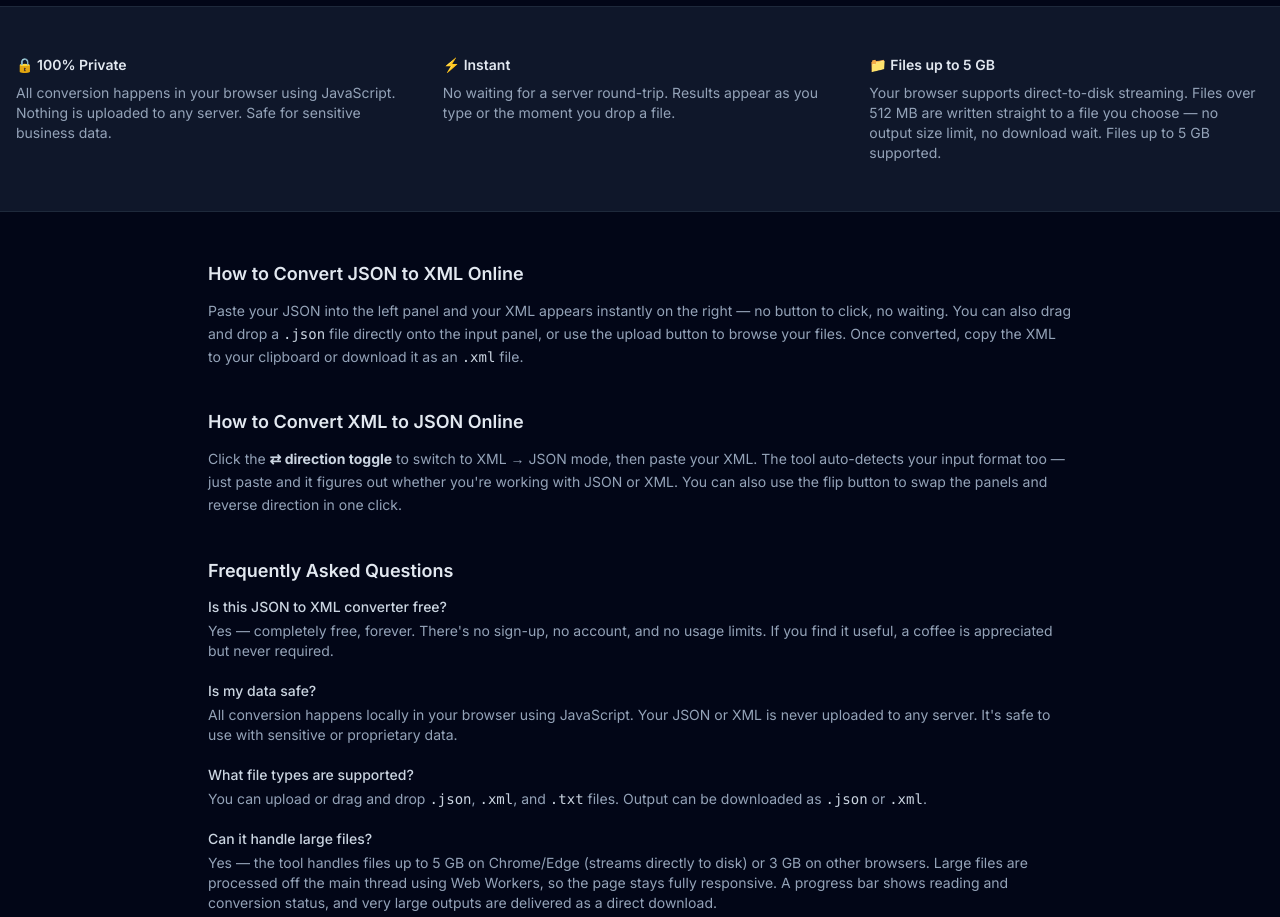
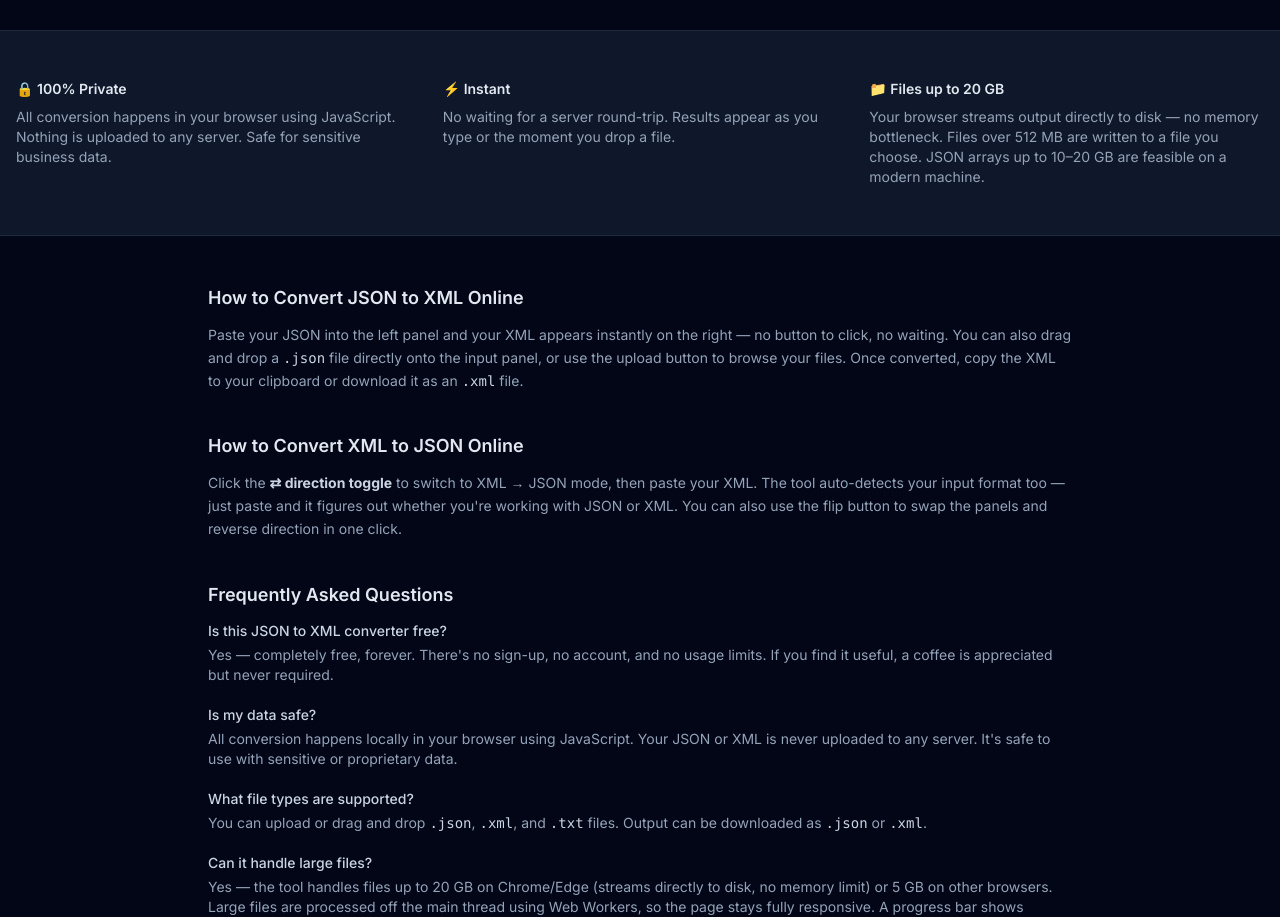
Before and after one commit to mathamagician/json2xml, a Next.js app: page / in a window 1280 px wide. Shown: the part 838-1755 px from the top of the page. Built offline with nearby package versions, Linux system fonts and the light colour scheme.

Commit message:
Raise Chrome/Edge file size limit to 20 GB, update all copy and caps

```diff
--- a/app/layout.tsx
+++ b/app/layout.tsx
@@ -9,7 +9,7 @@ export const metadata: Metadata = {
   metadataBase: new URL("https://json2xml.com"),
   title: "JSON2XML — Free JSON ↔ XML Converter Online",
   description:
-    "Convert JSON to XML or XML to JSON instantly in your browser. Handles files up to 5 GB (Chrome/Edge) or 3 GB (other browsers). Free, private, no sign-up — your data stays on your machine.",
+    "Convert JSON to XML or XML to JSON instantly in your browser. Handles files up to 20 GB (Chrome/Edge) or 5 GB (other browsers). Free, private, no sign-up — your data stays on your machine.",
   keywords: [
     "json to xml",
     "xml to json",
--- a/app/page.tsx
+++ b/app/page.tsx
@@ -12,7 +12,7 @@ const jsonLd = {
   name: "JSON2XML — Free JSON ↔ XML Converter",
   url: "https://json2xml.com",
   description:
-    "Free online tool to convert JSON to XML or XML to JSON instantly in your browser. Handles files up to 5 GB (Chrome/Edge) or 3 GB (other browsers). No sign-up, no uploads — 100% private.",
+    "Free online tool to convert JSON to XML or XML to JSON instantly in your browser. Handles files up to 20 GB (Chrome/Edge) or 5 GB (other browsers). No sign-up, no uploads — 100% private.",
   applicationCategory: "DeveloperApplication",
   operatingSystem: "Any",
   offers: {
@@ -41,7 +41,7 @@ const faqSchemaItems = [
   {
     question: "Can it handle large files?",
     answer:
-      "Yes — the tool handles files up to 5 GB on Chrome/Edge (streams directly to disk) or 3 GB on other browsers. Large files are processed off the main thread using Web Workers, so the page stays fully responsive. A progress bar shows reading and conversion status, and very large outputs are delivered as a direct download.",
+      "Yes — the tool handles files up to 20 GB on Chrome/Edge (streams directly to disk, no memory limit) or 5 GB on other browsers. Large files are processed off the main thread using Web Workers, so the page stays fully responsive. A progress bar shows reading and conversion status, and very large outputs are delivered as a direct download.",
   },
 ];
 
@@ -70,7 +70,7 @@ const faqItems: FaqItem[] = [
   {
     question: "Can it handle large files?",
     answer:
-      "Yes — the tool handles files up to 5 GB on Chrome/Edge (streams directly to disk) or 3 GB on other browsers. Large files are processed off the main thread using Web Workers, so the page stays fully responsive. A progress bar shows reading and conversion status, and very large outputs are delivered as a direct download.",
+      "Yes — the tool handles files up to 20 GB on Chrome/Edge (streams directly to disk, no memory limit) or 5 GB on other browsers. Large files are processed off the main thread using Web Workers, so the page stays fully responsive. A progress bar shows reading and conversion status, and very large outputs are delivered as a direct download.",
   },
 ];
 
@@ -95,7 +95,7 @@ export default function Home() {
             Free JSON ↔ XML Converter
           </h1>
           <p className="text-slate-400 max-w-xl mx-auto">
-            Paste, upload, or drag &amp; drop files up to 5 GB. Converts instantly in your
+            Paste, upload, or drag &amp; drop files up to 20 GB (Chrome/Edge) or 5 GB. Converts instantly in your
             browser —{" "}
             <strong className="text-slate-300">your data never leaves your machine.</strong>
           </p>
--- a/app/xml-to-json/page.tsx
+++ b/app/xml-to-json/page.tsx
@@ -10,7 +10,7 @@ import { faqJsonLd } from "@/lib/tools";
 export const metadata: Metadata = {
   title: "Free XML to JSON Converter Online — json2xml.com",
   description:
-    "Convert XML to JSON instantly in your browser. Handles files up to 5 GB (Chrome/Edge) or 3 GB (other browsers). Free, private, no sign-up — your data never leaves your machine.",
+    "Convert XML to JSON instantly in your browser. Handles files up to 20 GB (Chrome/Edge) or 5 GB (other browsers). Free, private, no sign-up — your data never leaves your machine.",
   keywords: [
     "xml to json",
     "xml to json converter",
@@ -31,7 +31,7 @@ export const metadata: Metadata = {
   openGraph: {
     title: "Free XML to JSON Converter Online — json2xml.com",
     description:
-      "Convert XML to JSON instantly in your browser. Handles files up to 5 GB (Chrome/Edge) or 3 GB (other browsers). Free, private, no sign-up required.",
+      "Convert XML to JSON instantly in your browser. Handles files up to 20 GB (Chrome/Edge) or 5 GB (other browsers). Free, private, no sign-up required.",
     url: "https://json2xml.com/xml-to-json",
     siteName: "JSON2XML",
     type: "website",
@@ -44,7 +44,7 @@ const jsonLd = {
   name: "XML to JSON Converter — json2xml.com",
   url: "https://json2xml.com/xml-to-json",
   description:
-    "Free online tool to convert XML to JSON instantly in your browser. Handles files up to 5 GB (Chrome/Edge) or 3 GB (other browsers). No sign-up, no uploads — 100% private.",
+    "Free online tool to convert XML to JSON instantly in your browser. Handles files up to 20 GB (Chrome/Edge) or 5 GB (other browsers). No sign-up, no uploads — 100% private.",
   applicationCategory: "DeveloperApplication",
   operatingSystem: "Any",
   offers: {
@@ -59,7 +59,7 @@ const faqSchemaItems = [
   { question: "Is this XML to JSON converter free?", answer: "Yes — completely free, forever. No sign-up, no account, no usage limits. If you find it useful, a coffee is appreciated but never required." },
   { question: "Is my XML data safe?", answer: "All conversion happens locally in your browser using JavaScript. Your XML is never uploaded to any server. It's safe to use with sensitive or proprietary data." },
   { question: "How are XML attributes handled?", answer: "XML attributes are preserved in the JSON output. By default, attributes are prefixed to distinguish them from child elements, keeping your data structure intact." },
-  { question: "Can it handle large XML files?", answer: "Yes — the tool handles files up to 5 GB on Chrome/Edge (streams directly to disk) or 3 GB on other browsers. Large files are processed off the main thread using Web Workers, so the page stays fully responsive." },
+  { question: "Can it handle large XML files?", answer: "Yes — the tool handles files up to 20 GB on Chrome/Edge (streams directly to disk, no memory limit) or 5 GB on other browsers. Large files are processed off the main thread using Web Workers, so the page stays fully responsive." },
   { question: "What about XML namespaces?", answer: "Namespace prefixes are preserved in the JSON keys. For example, <soap:Envelope> becomes a key like \"soap:Envelope\" in the output." },
   { question: "Can I convert JSON back to XML?", answer: "Yes — use the direction toggle to switch to JSON → XML mode, or visit the JSON to XML converter at json2xml.com. You can also use the Flip button to swap input and output in one click." },
 ];
@@ -88,7 +88,7 @@ const faqItems: FaqItem[] = [
   {
     question: "Can it handle large XML files?",
     answer:
-      "Yes — the tool handles files up to 5 GB on Chrome/Edge (streams directly to disk) or 3 GB on other browsers. Large files are processed off the main thread using Web Workers, so the page stays fully responsive.",
+      "Yes — the tool handles files up to 20 GB on Chrome/Edge (streams directly to disk, no memory limit) or 5 GB on other browsers. Large files are processed off the main thread using Web Workers, so the page stays fully responsive.",
   },
   {
     question: "What about XML namespaces?",
@@ -128,7 +128,7 @@ export default function XmlToJson() {
             Free XML to JSON Converter
           </h1>
           <p className="text-slate-400 max-w-xl mx-auto">
-            Paste, upload, or drag &amp; drop XML files up to 5 GB. Converts instantly in your
+            Paste, upload, or drag &amp; drop XML files up to 20 GB (Chrome/Edge) or 5 GB. Converts instantly in your
             browser —{" "}
             <strong className="text-slate-300">your data never leaves your machine.</strong>
           </p>
--- a/components/Converter.tsx
+++ b/components/Converter.tsx
@@ -12,8 +12,9 @@ const FILE_WORKER_THRESHOLD = 5 * 1024 * 1024;             // 5 MB    — read f
 const TEXTAREA_MAX          = 10 * 1024 * 1024;            // 10 MB   — don't render output, show download-only
 const SIZE_WARN_BYTES       = 200 * 1024 * 1024;           // 200 MB  — advisory banner
 const FSAPI_THRESHOLD       = 512 * 1024 * 1024;           // 512 MB  — offer File System Access API
-const SIZE_CAUTION_BYTES    = 3  * 1024 * 1024 * 1024;    // 3 GB    — caution banner
-const MAX_FILE_SIZE         = 5  * 1024 * 1024 * 1024;    // 5 GB    — hard cap
+const SIZE_CAUTION_BYTES    = 3  * 1024 * 1024 * 1024;    // 3 GB    — caution banner (non-FSAPI only)
+const MAX_FILE_SIZE         = 5  * 1024 * 1024 * 1024;    // 5 GB    — hard cap (non-FSAPI)
+const FSAPI_MAX_FILE_SIZE   = 20 * 1024 * 1024 * 1024;    // 20 GB   — hard cap (Chrome/Edge FSAPI path)
 
 type Progress = { phase: "reading" | "converting"; percent: number; loaded?: number; total?: number };
 
@@ -266,8 +267,13 @@ export default function Converter({ initialDirection = "json-to-xml" as Directio
   };
 
   const handleFile = async (file: File) => {
-    if (file.size > MAX_FILE_SIZE) {
-      setError("File too large. Maximum supported size is 5 GB.");
+    const effectiveMax = supportsFSAPI ? FSAPI_MAX_FILE_SIZE : MAX_FILE_SIZE;
+    if (file.size > effectiveMax) {
+      setError(
+        supportsFSAPI
+          ? "File too large. Maximum supported size is 20 GB (Chrome/Edge)."
+          : "File too large. Maximum supported size is 5 GB. For larger files, use Chrome or Edge."
+      );
       return;
     }
     setFileName(file.name);
@@ -458,7 +464,7 @@ export default function Converter({ initialDirection = "json-to-xml" as Directio
       )}
 
       {/* File size banners — tiered by severity */}
-      {fileSize !== null && fileSize > SIZE_CAUTION_BYTES && (
+      {fileSize !== null && fileSize > SIZE_CAUTION_BYTES && !supportsFSAPI && (
         <div className="flex items-center gap-2 rounded-lg border border-orange-600 bg-orange-950/40 px-4 py-2 text-orange-300 text-sm">
           <span>⚠</span>
           <span>
--- a/components/FileSizeCallout.tsx
+++ b/components/FileSizeCallout.tsx
@@ -16,8 +16,8 @@ export default function FileSizeCallout() {
         <h3 className="text-slate-200 font-semibold mb-2">📁 Large File Support</h3>
         <p>
           Drag and drop <code className="text-slate-300">.json</code> or{" "}
-          <code className="text-slate-300">.xml</code> files up to 5 GB. Large files convert
-          off the main thread so the page stays responsive.
+          <code className="text-slate-300">.xml</code> files up to 5 GB (Chrome/Edge up to
+          20 GB). Large files convert off the main thread so the page stays responsive.
         </p>
       </div>
     );
@@ -26,11 +26,11 @@ export default function FileSizeCallout() {
   if (supportsFSAPI) {
     return (
       <div>
-        <h3 className="text-slate-200 font-semibold mb-2">📁 Files up to 5 GB</h3>
+        <h3 className="text-slate-200 font-semibold mb-2">📁 Files up to 20 GB</h3>
         <p>
-          Your browser supports direct-to-disk streaming. Files over 512 MB are written
-          straight to a file you choose — no output size limit, no download wait.
-          Files up to 5 GB supported.
+          Your browser streams output directly to disk — no memory bottleneck. Files over
+          512 MB are written to a file you choose. JSON arrays up to 10–20 GB are feasible
+          on a modern machine.
         </p>
       </div>
     );
```
